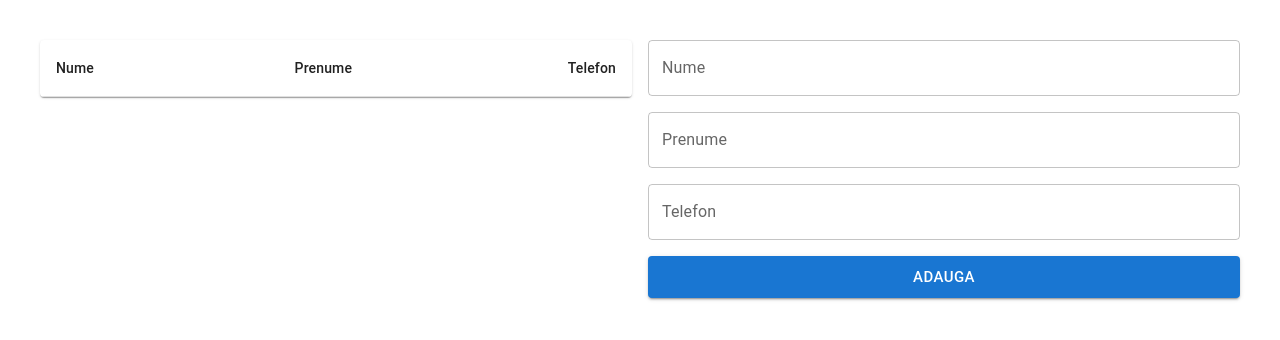
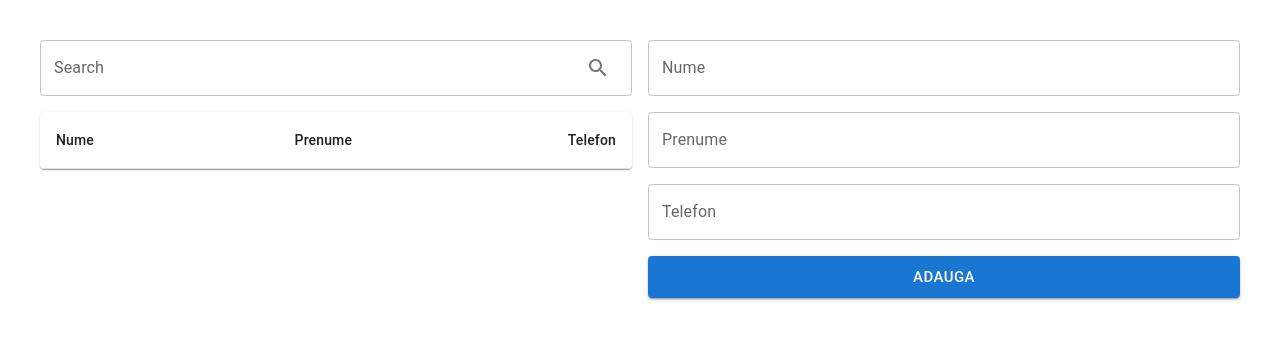
Before and after one commit to OanaIv/agenda-telefonica-react, a React (Vite) app: page / in a window 1280 px wide. Shown: the top 340 px of the page. Built offline with nearby package versions, Linux system fonts and the light colour scheme.

Commit message:
use SearchForm component

```diff
--- a/src/App.jsx
+++ b/src/App.jsx
@@ -4,13 +4,17 @@ import "./App.css";
 import { PhoneTable } from "./PhoneTable";
 import Stack from "@mui/material/Stack";
 import Box from "@mui/material/Box";
+import { SearchForm } from "./SearchForm";
 
 function App() {
   return (
     <Box sx={{ p: 4 }}>
       <Stack spacing={2} direction="row">
         <Box sx={{ flex: 1 }}>
-          <PhoneTable></PhoneTable>
+          <Stack spacing={2} direction="column">
+            <SearchForm />
+            <PhoneTable></PhoneTable>
+          </Stack>
         </Box>
 
         <Box sx={{ flex: 1 }}>
```
